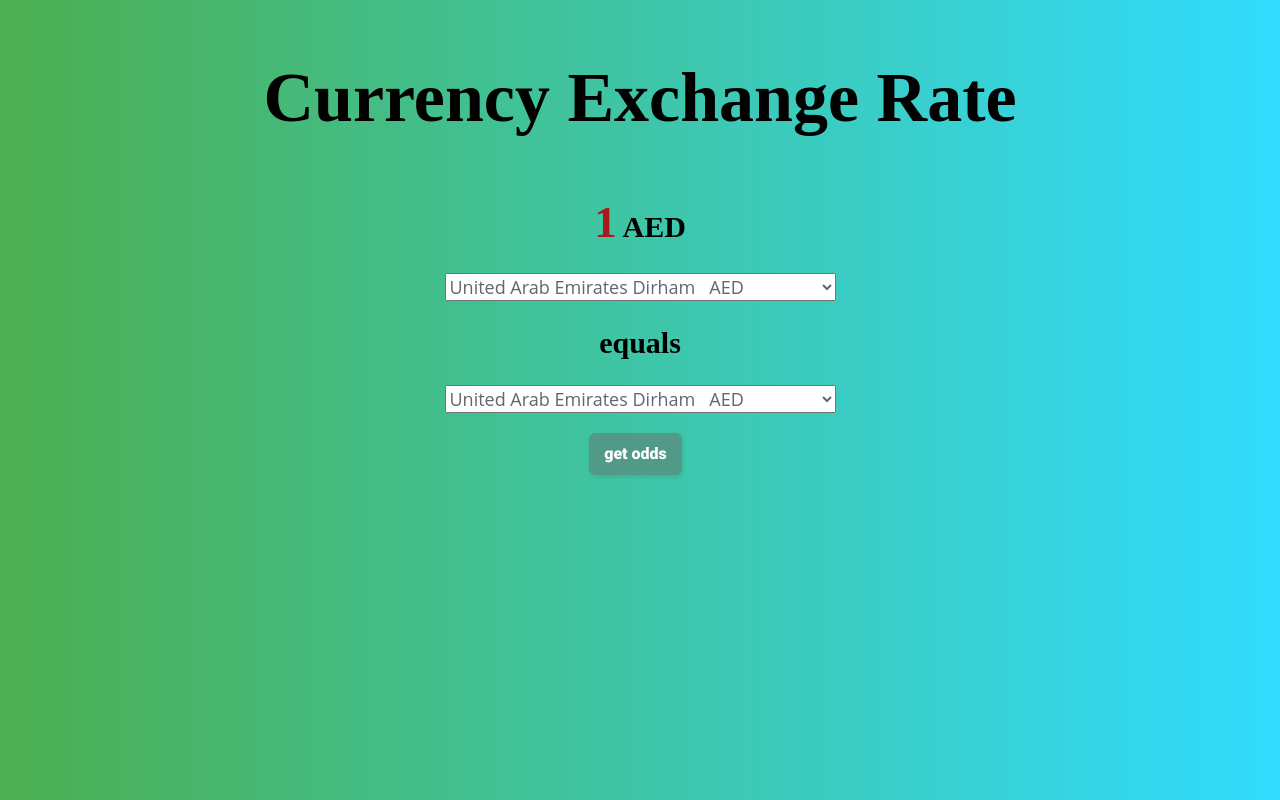
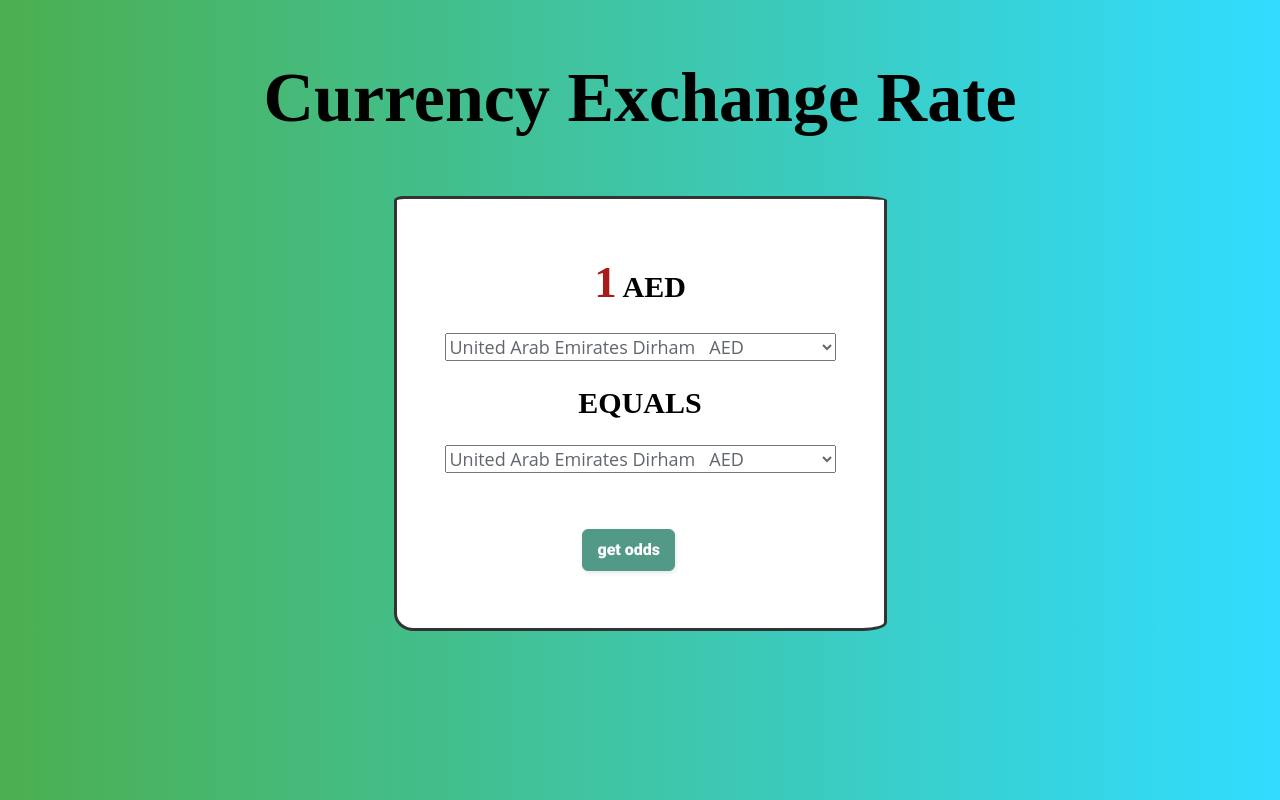
Before and after one commit to dmlee123/currency-exchange, a React (Create React App) app: page / in a window 1280 px wide. Built offline with nearby package versions, Linux system fonts and the light colour scheme; a web font is replaced by a local one.

Commit message:
added borders to the data

```diff
--- a/src/App.css
+++ b/src/App.css
@@ -104,5 +104,19 @@ html {
 	box-shadow: 0 15px 30px -10px transparentize(#000, 0.9);
 	cursor: pointer;
 	outline: none;
-  opacity: 1;
+	opacity: 1;
 }
+
+#box {
+	border: solid black 1px;
+	width: fit-content;
+	margin: auto;
+	padding: 2rem 3rem;
+	display: inline-block;
+	border: 3px solid #333333;
+	font-size: 2.5rem;
+	border-radius: 2% 6% 5% 4% / 1% 1% 2% 4%;
+	text-transform: uppercase;
+	background: #ffffff;
+	position: relative;
+}
--- a/src/Components/CurrencyForm.js
+++ b/src/Components/CurrencyForm.js
@@ -60,7 +60,7 @@ function CurrencyForm() {
 
 	return (
 		<>
-			<div>
+			<div id = "box">
 				<div id='rate'>
 					<h2 id='data'>
 						<strong>1</strong> {firstSymbol}
```
